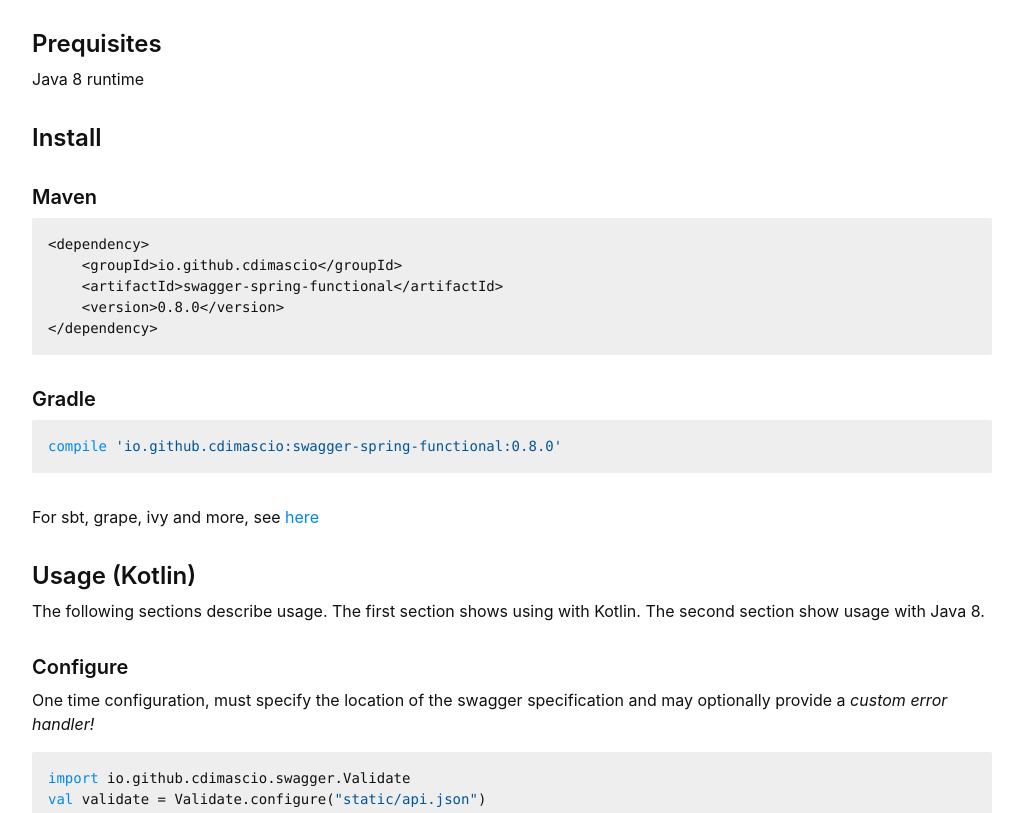
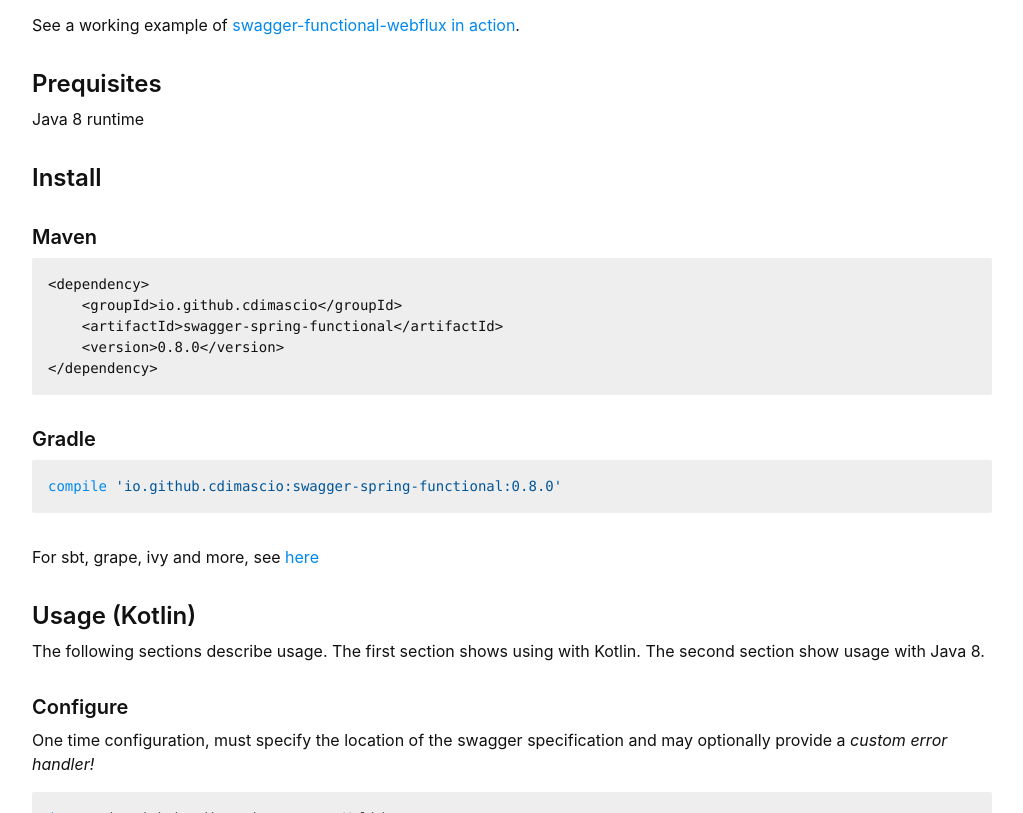
Before and after one commit to cdimascio/openapi-spring-webflux-validator, a plain HTML site: page index.html in a window 1280 px wide. Shown: the part 1755-2568 px from the top of the page, without its empty margins (128-1151 px from the left). Drawn offline with Linux system fonts and the light colour scheme.

Commit message:
Update index.html via compositor.io

```diff
--- a/index.html
+++ b/index.html
@@ -4,6 +4,7 @@
 It <strong>works happily with any JVM language including Java 8</strong>. </p>
 <p><img src="https://raw.githubusercontent.com/cdimascio/swagger-spring-functional/master/assets/swagger.png" />
 <img src="https://raw.githubusercontent.com/cdimascio/swagger-spring-functional/master/assets/spring5.png" /></p>
+<p>See a working example of <a href="https://github.com/cdimascio/kotlin-swagger-spring-functional-template">swagger-functional-webflux in action</a>.</p>
 <h2>Prequisites</h2>
 <p>Java 8 runtime</p>
 <h2>Install</h2>
```
